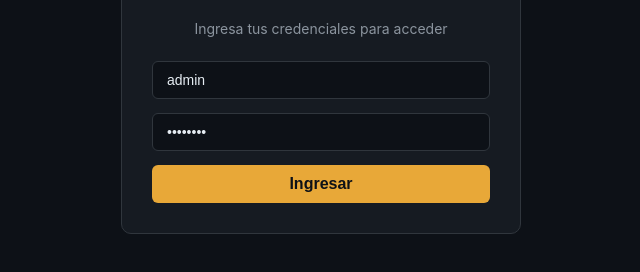
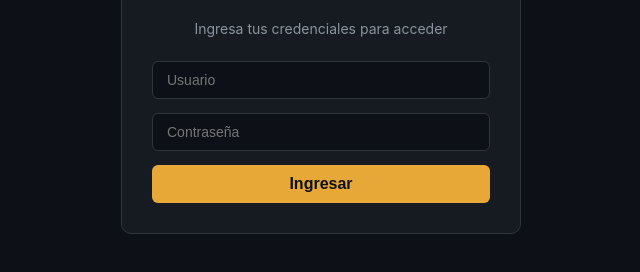
Before and after one commit to gonzacx06-create/JKF-UGR, a website: page frontend/admin.html in a window 1280 px wide. Shown: the part 132-404 px from the top of the page, without its empty margins (319-959 px from the left). Drawn offline with Linux system fonts and the light colour scheme.

Commit message:
fix: eliminar valores por defecto en login de admin para mayor seguridad

```diff
--- a/frontend/admin.html
+++ b/frontend/admin.html
@@ -261,8 +261,8 @@
 <div id="login-container" class="login-container">
   <h2>🔐 Panel de Administración</h2>
   <p style="color: var(--text-dim); font-size: 14px; margin-bottom: 20px;">Ingresa tus credenciales para acceder</p>
-    <input type="text" id="login-usuario" placeholder="Usuario" value="admin" />
-    <input type="password" id="login-password" placeholder="Contraseña" value="admin123" />
+  <input type="text" id="login-usuario" placeholder="Usuario" autocomplete="off" />
+  <input type="password" id="login-password" placeholder="Contraseña" autocomplete="new-password" />
   <div id="login-error" class="error-msg">❌ Usuario o contraseña incorrectos</div>
   <button id="btn-login">Ingresar</button>
 </div>
```
Lines whose indentation alone changed are shown as unchanged.
